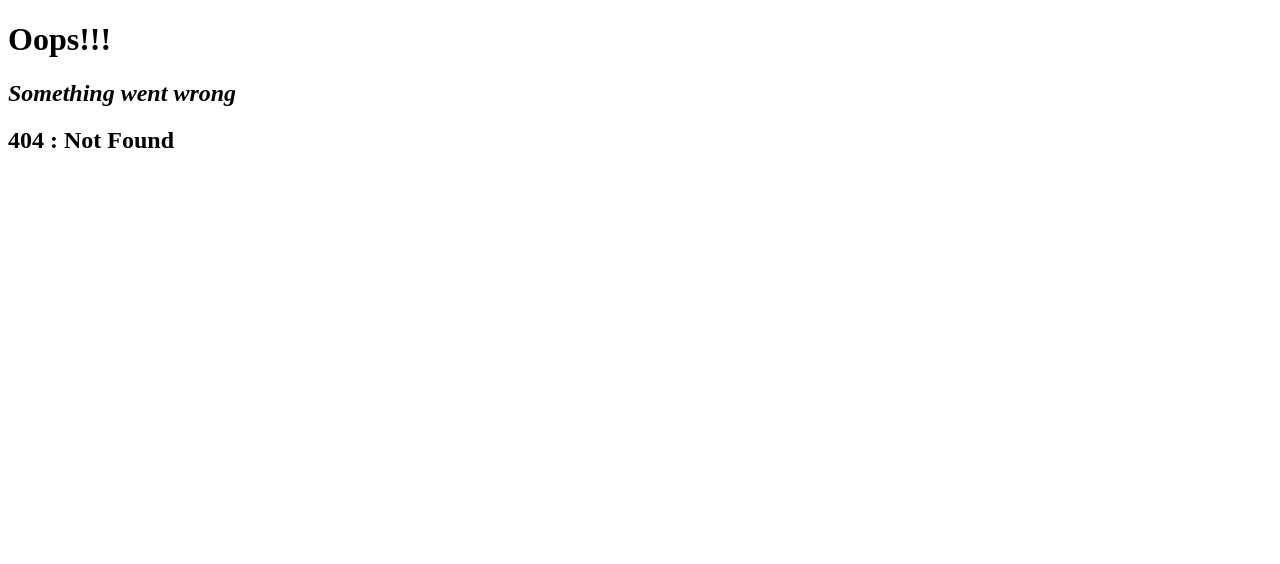
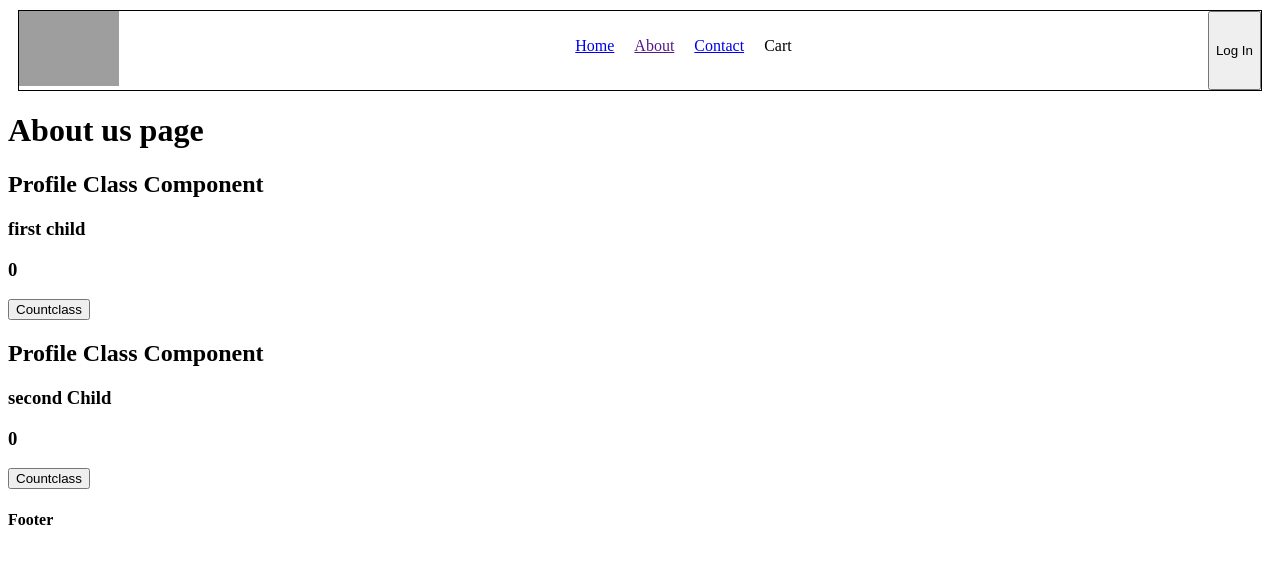
Before and after one commit to Ananth-Nayak/react_project, a React (Vite) app: page /about/profile in a window 1280 px wide. Before the commit this address had no page. Shown: the top 564 px of the page. Built offline with nearby package versions, Linux system fonts and the light colour scheme; grey boxes are pictures that could not be loaded.

Commit message:
class based component

```diff
--- a/src/App.js
+++ b/src/App.js
@@ -1,5 +1,5 @@
 
-import React from "react";
+import React, { Profiler } from "react";
 import ReactDOM from "react-dom/client";
 import Header from "./components/Header";
 import Body from "./components/Body";
@@ -9,6 +9,7 @@ import Error from "./components/Error";
 import Contact from "./components/Contact";
 import { createBrowserRouter, RouterProvider, Outlet } from "react-router-dom";
 import RestaurantMenu from "./components/RestroMenu";
+import Profile from "./components/Profile";
 
 
 
@@ -37,7 +38,12 @@ const appRouter=createBrowserRouter([
             {
                 path:"/about",
                 element:<About />,
-                errorElement:<Error/>
+                errorElement:<Error/>,
+                children:[{
+                    path:"profile",
+                    element:<Profile />
+                }]
+
             },
             {
                 path:"/contact",
--- a/src/components/About.js
+++ b/src/components/About.js
@@ -1,9 +1,40 @@
-const About=()=>{
-    return (
-        <div>
+import { Outlet } from "react-router-dom";
+import ProfCls from "./ProfileClass";
+import React from "react";
+
+
+class About extends React.Component{
+    constructor(props){
+        super(props);
+        console.log("Parent constructor")
+    }
+    componentDidMount(){
+        console.log("Parent componentDid")
+
+    }
+    render(){
+        console.log("Parent render")
+
+        return (
+            <div>
             <h1>About us page</h1>
+            <ProfCls name=" first child" />
+            <ProfCls name=" second Child" />
          </div>
-    )
+        )
+    }
 }
 
 export default About;
+
+/**
+ *Parent constructor
+ Parent render
+child construcor first child
+child render first child
+child construcor second Child
+child render second Child
+child componentDid first child
+child componentDid second Child
+Parent componentDid
+ */
--- /dev/null
+++ b/src/components/Profile.js
@@ -0,0 +1,16 @@
+import { useState } from "react";
+
+const Profile=(props)=>{
+    const {name}=props;
+    const [count,setCount]=useState(0)
+    return(
+        <div>
+            <h2>Profile</h2>
+            <h3>{name}</h3>
+            <h3>{count}</h3>
+            <button onClick={()=>{setCount(1)}}>Count</button>
+        </div>
+    )
+}
+
+export default Profile;
--- /dev/null
+++ b/src/components/ProfileClass.js
@@ -0,0 +1,37 @@
+import React from "react";
+
+
+class Profile extends React.Component{
+
+    constructor(props){
+        super(props)
+
+        this.state={
+            count:0
+        }
+        console.log("child construcor"+ this.props.name)
+    }
+    componentDidMount(){
+        console.log("child componentDid" + this.props.name)
+
+    }
+
+    render(){
+        const {count}=this.state;
+        const {name}=this.props;
+        console.log("child render" +this.props.name)
+        return (<div>
+            <h2>Profile Class Component</h2>
+            <h3>{name}</h3>
+            <h3>{count}</h3>
+            <button onClick={()=>{
+                this.setState({  //this is how we use setState in class component
+                    count:2
+                })
+            }}>Countclass</button>
+            </div>
+        )
+    }
+}
+
+export default Profile;
```
